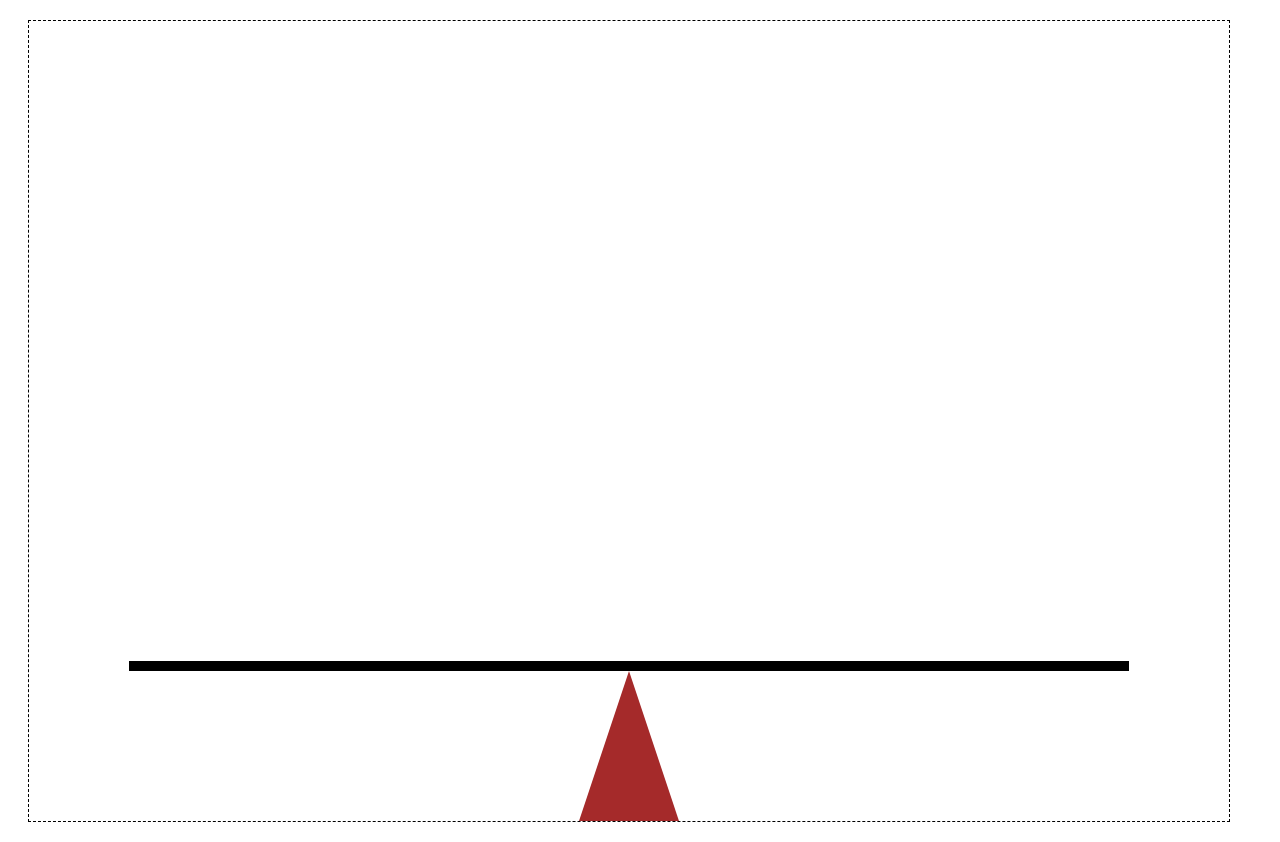
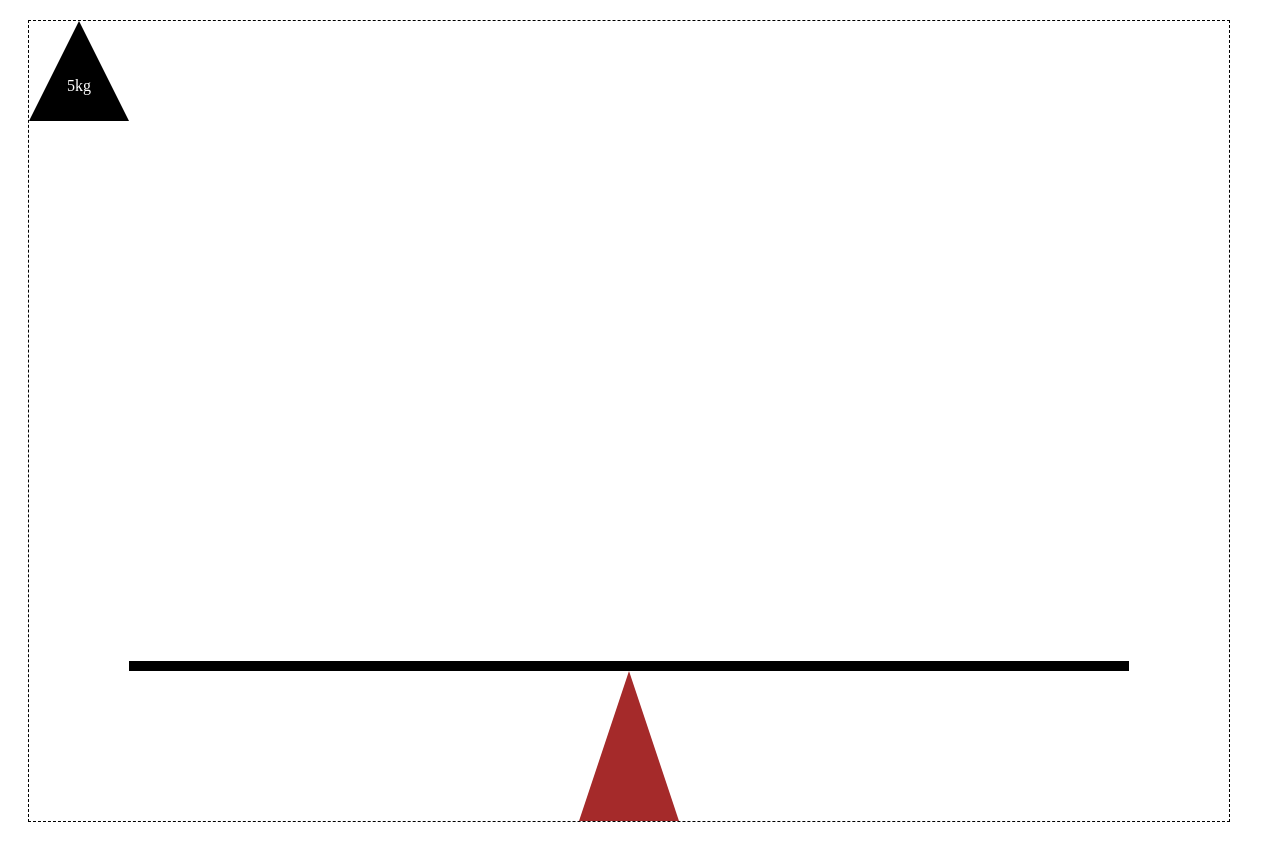
Before and after one commit to DwarGrak/teeter-tother, a Vue app: page / in a window 1280 px wide. Built offline with nearby package versions, Linux system fonts and the light colour scheme.

Commit message:
Create Mass

```diff
--- a/src/components/Scene.vue
+++ b/src/components/Scene.vue
@@ -1,6 +1,7 @@
 <template>
   <div class="scene" :style="style">
     <Swing />
+    <Mass :mass="5" :y="100" :x="100"><Triangle /></Mass>
   </div>
 </template>
 
@@ -8,6 +9,8 @@
 import { computed } from 'vue';
 import { useStore } from 'vuex';
 import Swing from './Swing.vue';
+import Mass from './shapes/Mass.vue';
+import Triangle from './svg/Triangle.vue';
 
 const {
   state: { settings },
--- /dev/null
+++ b/src/components/shapes/Mass.vue
@@ -0,0 +1,22 @@
+<template>
+  <Shape v-bind="shapeProps">
+    <slot />
+    <text
+      :x="props.width * 0.5"
+      :y="props.height * 0.7"
+      fill="white"
+      text-anchor="middle"
+      >{{ props.mass }}kg</text
+    >
+  </Shape>
+</template>
+
+<script setup lang="ts">
+import { defineProps } from 'vue';
+import Shape from './Shape.vue';
+
+const props = defineProps({
+  ...Shape.props,
+  mass: { type: Number, require: true },
+});
+</script>
```
